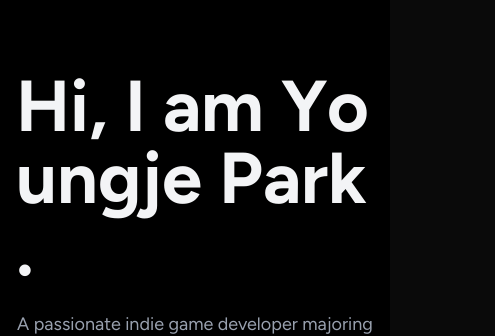
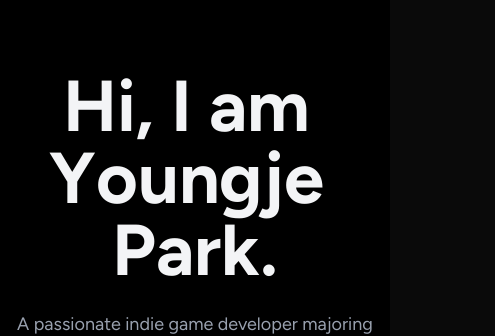
Before and after one commit to MonkTun/yj-portfolio, a React (Vite) app: page / in a window 390 px wide. Shown: the part 121-457 px from the top of the page, 495 px wide, since content can reach past the window. Built offline with nearby package versions, Linux system fonts and the light colour scheme.

Commit message:
mobile fix

```diff
--- a/src/components/sections/Contact.jsx
+++ b/src/components/sections/Contact.jsx
@@ -35,7 +35,7 @@ export const Contact = () => {
       className="min-h-screen flex items-center justify-center py-20"
     >
       <RevealOnScroll>
-        <div className="px-4 w-150">
+        <div className="w-full max-w-3xl mx-auto px-4">
           <SectionHeading>Get in Touch</SectionHeading>
           <form className="space-y-6" onSubmit={handleSubmit}>
             <div className="relative">
--- a/src/components/utility/BlurText.jsx
+++ b/src/components/utility/BlurText.jsx
@@ -77,34 +77,84 @@ const BlurText = ({
     stepCount === 1 ? 0 : i / (stepCount - 1)
   );
 
-  return (
-    <p ref={ref} className={`blur-text ${className} flex flex-wrap`}>
-      {elements.map((segment, index) => {
   const animateKeyframes = buildKeyframes(fromSnapshot, toSnapshots);
 
+  const buildTransition = (index) => {
     const spanTransition = {
       duration: totalDuration,
       times,
       delay: (index * delay) / 1000,
     };
     spanTransition.ease = easing;
+    return spanTransition;
+  };
+
+  if (animateBy === "letters") {
+    const words = text.split(" ");
+    let globalIndex = 0;
 
     return (
+      <p
+        ref={ref}
+        className={`blur-text ${className} flex flex-wrap justify-center text-center`}
+      >
+        {words.map((word, wordIndex) => {
+          const letters = word.split("");
+          const isLastWord = wordIndex === words.length - 1;
+
+          return (
+            <span
+              key={`word-${wordIndex}`}
+              className="inline-flex whitespace-nowrap"
+            >
+              {letters.map((letter, letterIndex) => {
+                const currentIndex = globalIndex++;
+                const isLastLetterOverall =
+                  isLastWord && letterIndex === letters.length - 1;
+
+                return (
+                  <motion.span
+                    className="inline-block will-change-[transform,filter,opacity]"
+                    key={`letter-${wordIndex}-${letterIndex}`}
+                    initial={fromSnapshot}
+                    animate={inView ? animateKeyframes : fromSnapshot}
+                    transition={buildTransition(currentIndex)}
+                    onAnimationComplete={
+                      isLastLetterOverall ? onAnimationComplete : undefined
+                    }
+                  >
+                    {letter}
+                  </motion.span>
+                );
+              })}
+              {!isLastWord && <span>&nbsp;</span>}
+            </span>
+          );
+        })}
+      </p>
+    );
+  }
+
+  return (
+    <p
+      ref={ref}
+      className={`blur-text ${className} flex flex-wrap justify-center text-center`}
+    >
+      {elements.map((segment, index) => (
         <motion.span
           className="inline-block will-change-[transform,filter,opacity]"
           key={index}
           initial={fromSnapshot}
           animate={inView ? animateKeyframes : fromSnapshot}
-            transition={spanTransition}
+          transition={buildTransition(index)}
           onAnimationComplete={
             index === elements.length - 1 ? onAnimationComplete : undefined
           }
         >
-            {segment === " " ? "\u00A0" : segment}
-            {animateBy === "words" && index < elements.length - 1 && "\u00A0"}
+          {segment}
+          {index < elements.length - 1 && "\u00A0"}
         </motion.span>
-        );
-      })}
+      ))}
     </p>
   );
 };
--- a/src/components/utility/RevealOnScroll.jsx
+++ b/src/components/utility/RevealOnScroll.jsx
@@ -4,21 +4,32 @@ export const RevealOnScroll = ({ children }) => {
   const ref = useRef(null);
 
   useEffect(() => {
+    const node = ref.current;
+    if (!node) return;
+
+    if (typeof IntersectionObserver === "undefined") {
+      node.classList.add("visible");
+      return;
+    }
+
     const observer = new IntersectionObserver(
-      ([entry]) => {
-        if (entry.isIntersecting) {
-          ref.current.classList.add("visible");
+      (entries, obs) => {
+        for (const entry of entries) {
+          if (entry.isIntersecting || entry.intersectionRatio > 0) {
+            entry.target.classList.add("visible");
+            obs.unobserve(entry.target);
+          }
         }
       },
-      { threshold: 0.2, rootMargin: "0px 0px -50px 0px" }
+      {
+        threshold: 0,
+        rootMargin: "0px 0px -50px 0px",
+      }
     );
 
-    if (ref.current) {
-      observer.observe(ref.current);
-    }
-
+    observer.observe(node);
     return () => observer.disconnect();
-  });
+  }, []);
 
   return (
     <div ref={ref} className="reveal">
```
Lines whose indentation alone changed are shown as unchanged.
